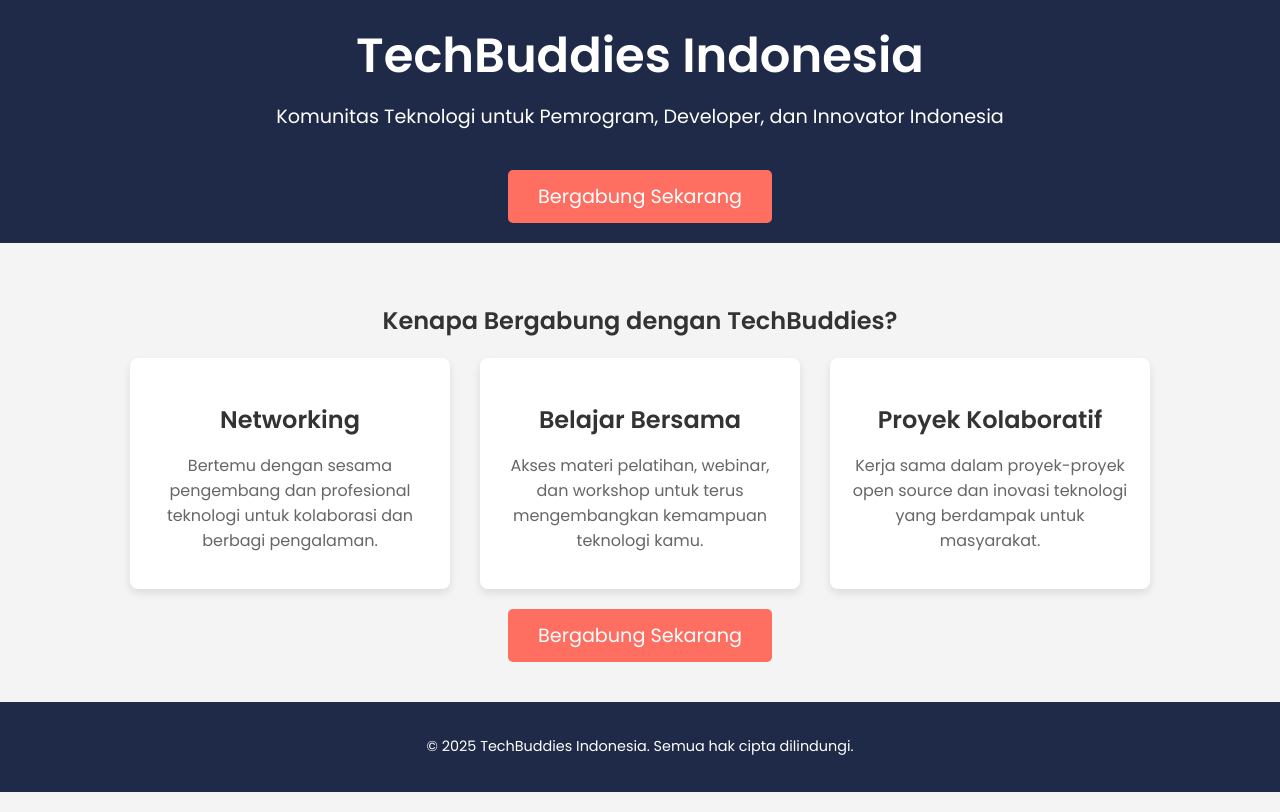
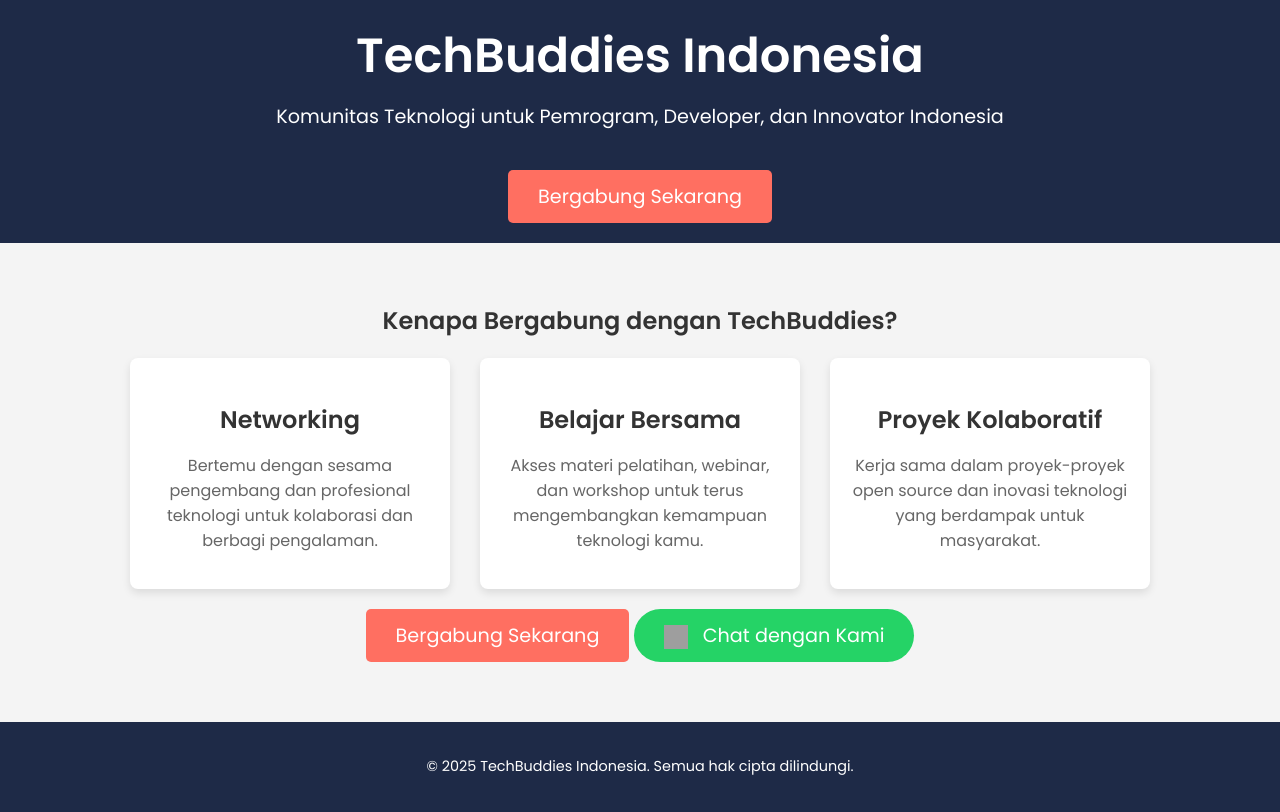
Before and after one commit to muhmadiqbal/abouttechbuddies, a plain HTML site: page index.html in a window 1280 px wide. Drawn offline with Linux system fonts and the light colour scheme; grey boxes are pictures that could not be loaded.

Commit message:
Update index.html

```diff
--- a/index.html
+++ b/index.html
@@ -79,6 +79,28 @@
             padding: 20px;
             font-size: 0.9em;
         }
+        /* Style untuk WhatsApp button */
+        .whatsapp-button {
+            display: inline-block;
+            background-color: #25D366;
+            color: #fff;
+            padding: 12px 30px;
+            text-decoration: none;
+            font-size: 1.2em;
+            border-radius: 50px;
+            margin-top: 20px;
+            transition: background-color 0.3s;
+            margin-bottom: 20px;
+        }
+        .whatsapp-button:hover {
+            background-color: #128C7E;
+        }
+        .whatsapp-icon {
+            width: 24px;
+            height: 24px;
+            margin-right: 10px;
+            vertical-align: middle;
+        }
     </style>
 </head>
 <body>
@@ -105,6 +127,12 @@
             </div>
         </div>
         <a href="#join" class="cta-button">Bergabung Sekarang</a>
+
+        <!-- Tombol WhatsApp -->
+        <a href="https://wa.me/6281234567890" class="whatsapp-button" target="_blank">
+            <img src="https://upload.wikimedia.org/wikipedia/commons/6/6b/WhatsApp.svg" alt="WhatsApp" class="whatsapp-icon">
+            Chat dengan Kami
+        </a>
     </section>
 
     <footer>
```
